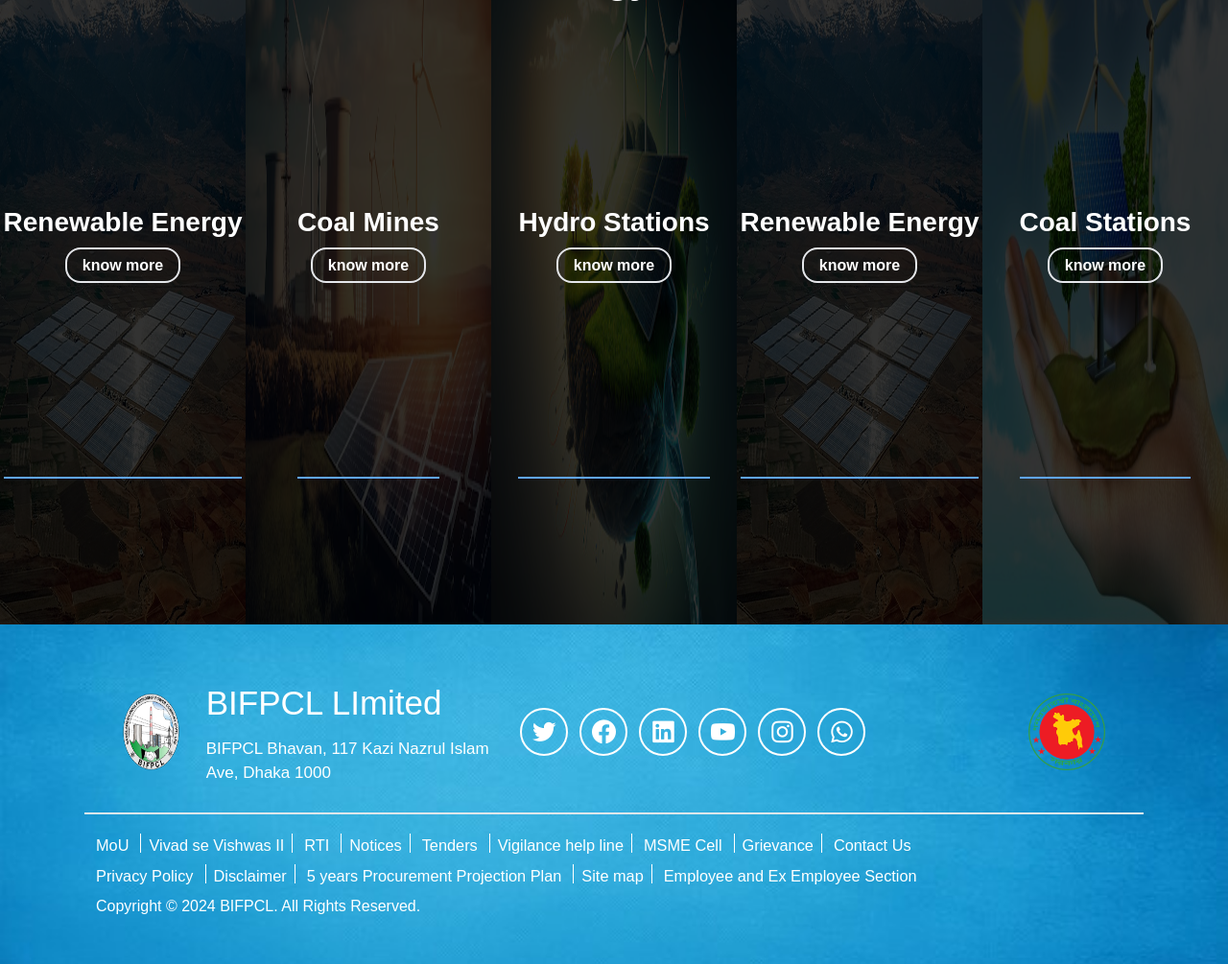
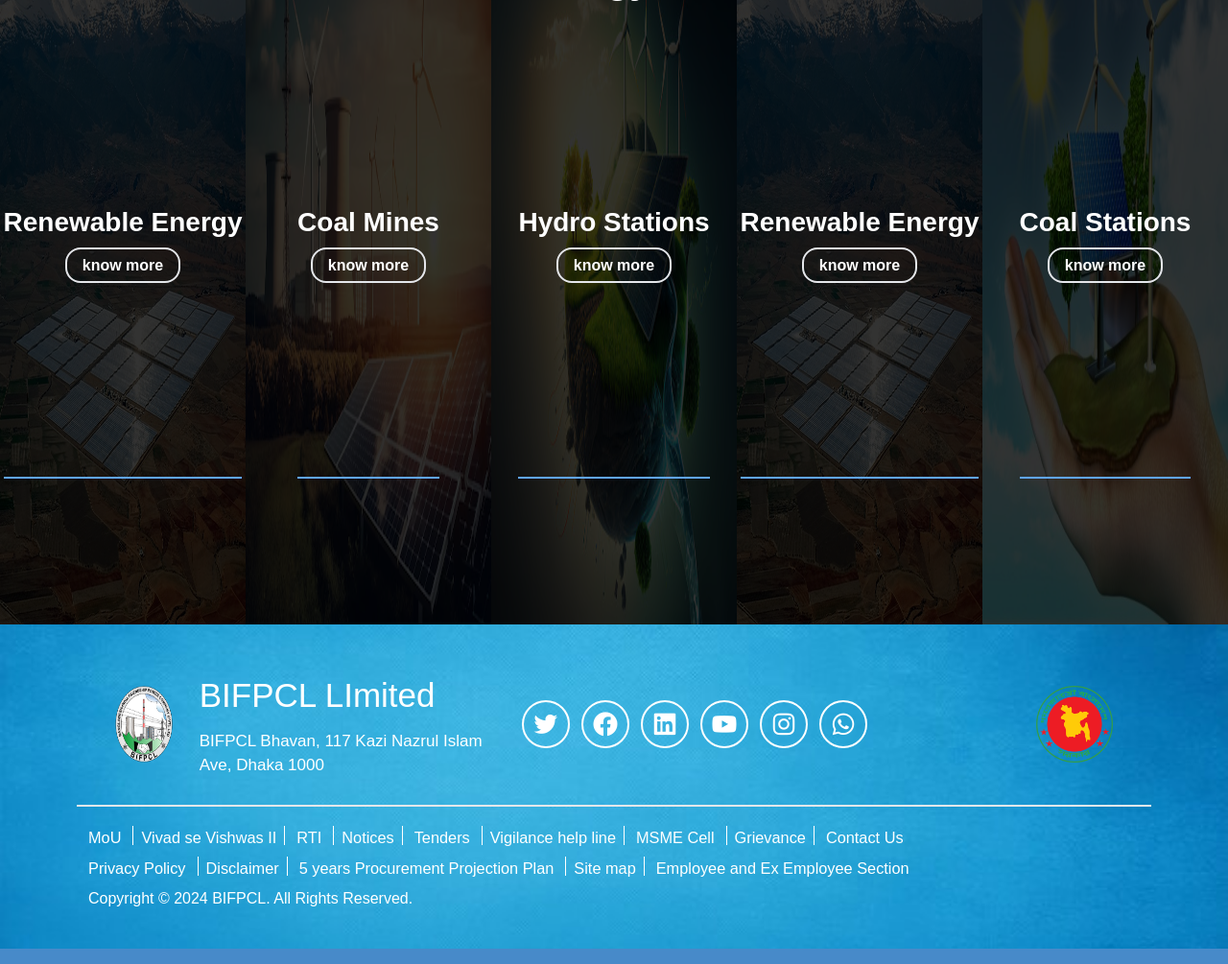
Before and after one commit to farhanaiubat95/Web-Design-For-Youtube-Channel, a website: page 1.Tailwind CSS Project/src/index.html in a window 1280 px wide. Shown: the part 1749-2754 px from the top of the page at 96% size. Drawn offline with nearby package versions, Linux system fonts and the light colour scheme.

Commit message:
Update index.html

```diff
--- a/1.Tailwind CSS Project/src/index.html
+++ b/1.Tailwind CSS Project/src/index.html
@@ -282,7 +282,7 @@
     <!-- Footer Start -->
     <footer>
         <div class="footer-bg-image py-2">
-            <div class="footer-overlay m-2">
+            <div class="footer-overlay ">
                 <!-- Footer inner part-1 start -->
                 <div class="footer-1 w-full  my-5">
                     <div class="footer-1-inner flex justify-between items-center py-2 aos-init aos-animate"
@@ -319,7 +319,7 @@
 
                 <!-- Footer inner part-2 start -->
                 <div class="footer-2 w-full ">
-                    <div class="footer-2-inner py-5 flex flex-col border-t-2 aos-init aos-animate" data-aos="fade-up"
+                    <div class="footer-2-inner  flex flex-col py-5 border-t-2 aos-init aos-animate" data-aos="fade-up"
                         data-aos-delay="300">
                         <div class="footer2-part-1 flex text-white font-myriad">
                             <div class="footer-2-a "><a href="#">MoU</a></div>
```
Also changed, not shown: 1.Tailwind CSS Project/src/output.css.
